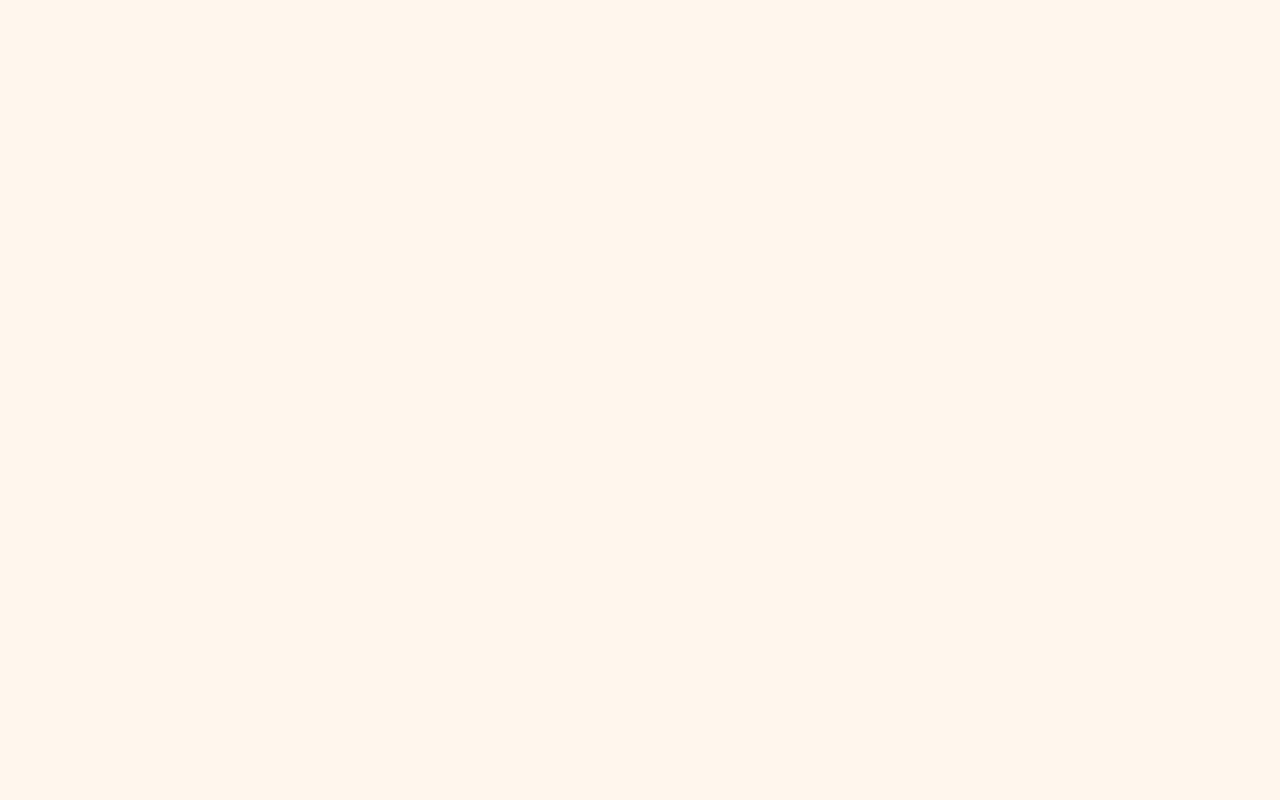
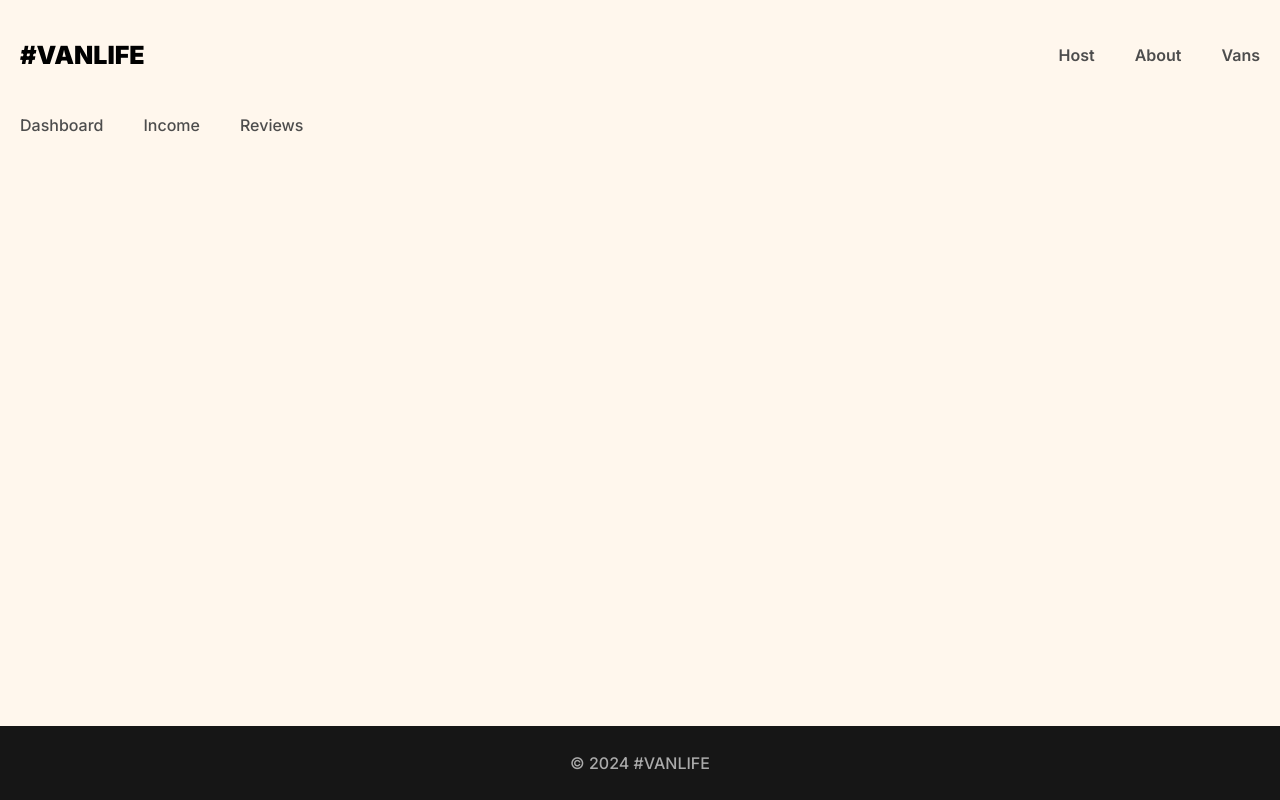
Before and after one commit to BaileyKH/VanLife, a React (Vite) app: page /host in a window 1280 px wide. Before the commit this address had no page. Built offline with nearby package versions, Linux system fonts and the light colour scheme; what miragejs would draw is missing.

Commit message:
Layout route setup | addition of footer component

```diff
--- a/src/App.css
+++ b/src/App.css
@@ -1,3 +1,9 @@
+.site-wrapper {
+    min-height: 100vh;
+    display: flex;
+    flex-direction: column;
+}
+
 header {
     height: 110px;
     display: flex;
@@ -23,6 +29,22 @@
 header a:hover {
     color: #161616;
     text-decoration: underline;
+}
+
+main {
+    margin-bottom: 84px;
+}
+
+footer {
+    background-color: #161616;
+    color: #AAAAAA;
+    height: 74px;
+    display: flex;
+    flex-shrink: 0;
+    justify-content: center;
+    align-items: center;
+    margin-top: auto;
+    font-weight: 500;
 }
 
 .link-button {
@@ -258,6 +280,24 @@
     font-size: 1.125rem;
 }
 
+/** HOST DETAILS **/
+.host-nav {
+    display: flex;
+}
+
+.host-nav a {
+    text-decoration: none;
+    color: #4D4D4D;
+    font-weight: 500;
+    padding: 5px 20px;
+}
+
+.host-nav a:hover {
+    color: #161616;
+    text-decoration: underline;
+    font-weight: 600;
+}
+
 /* HOME MEDIA */
 @media only screen and (min-width: 1024px) {
     .home-container {
--- a/src/App.jsx
+++ b/src/App.jsx
@@ -7,8 +7,13 @@
 import { About } from './pages/About';
 import { Vans } from './pages/Vans/Vans';
 import { VanDetail } from './pages/Vans/VanDetail';
+import { Dashboard } from './pages/Hosts/Dashboard';
+import { Income } from './pages/Hosts/Income';
+import { Reviews } from './pages/Hosts/Reviews';
 
 import './App.css'
+import { HostLayout } from './components/HostLayout';
+
 
 
 function App() {
@@ -18,11 +23,17 @@
     <>
       <Router>
         <Routes>
-          <Route element={<Layout />}>
-            <Route exact path="/" element={<Home />}/>
-            <Route path="/about" element={<About />}/>
-            <Route path="/vans" element={<Vans />}/>
-            <Route path='/vans/:id' element={<VanDetail />}/>
+          <Route path="/" element={<Layout />}>
+            <Route index element={<Home />}/>
+            <Route path="about" element={<About />}/>
+            <Route path="vans" element={<Vans />}/>
+            <Route path='vans/:id' element={<VanDetail />}/>
+
+            <Route path="/host" element={<HostLayout />}>
+              <Route index element={<Dashboard />}/>
+              <Route path="income" element={<Income />}/>
+              <Route path="reviews" element={<Reviews />}/>
+            </Route>
           </Route>
         </Routes>
       </Router>
--- /dev/null
+++ b/src/components/Footer.jsx
@@ -0,0 +1,7 @@
+import React from "react";
+
+export const Footer = () => {
+    return(
+        <footer>&#169; 2024 #VANLIFE</footer>
+    );
+}
--- /dev/null
+++ b/src/components/HostLayout.jsx
@@ -0,0 +1,15 @@
+import React from "react";
+import { Link, Outlet } from "react-router-dom";
+
+export const HostLayout = () => {
+    return(
+        <>
+            <nav className="host-nav">
+                <Link to="/host">Dashboard</Link>
+                <Link to="/host/income">Income</Link>
+                <Link to="/host/reviews">Reviews</Link>
+            </nav>
+            <Outlet />
+        </>
+    );
+}
--- a/src/components/Layout.jsx
+++ b/src/components/Layout.jsx
@@ -1,13 +1,17 @@
-import React from "react"
+import React from "react";
 
 import { Outlet } from "react-router-dom";
 import { Nav } from "./Nav";
+import { Footer } from "./Footer";
 
 export const Layout = () => {
-    return(
-        <>
-           <Nav />
-           <Outlet />
-        </>
+    return (
+        <div className="site-wrapper">
+            <Nav />
+            <main>
+                <Outlet />
+            </main>
+            <Footer />
+        </div>
     );
-}
+};
--- a/src/components/Nav.jsx
+++ b/src/components/Nav.jsx
@@ -6,6 +6,7 @@
         <header>
             <Link className="site-logo" to="/">#VANLIFE</Link>
             <nav>
+                <Link to="/host">Host</Link>
                 <Link to="/about">About</Link>
                 <Link to="/vans">Vans</Link>
             </nav>
--- a/src/pages/Home.jsx
+++ b/src/pages/Home.jsx
@@ -6,7 +6,7 @@
         <div className="home-container">
             <h1>You got the travel plans, we got the travel vans.</h1>
             <p>Add adventure to your life by joining the #vanlife movement. Rent the perfect van to make your perfect road trip.</p>
-            <Link to="/vans">Find your van</Link>
+            <Link to="vans">Find your van</Link>
         </div>
     );
 }
--- a/src/pages/Hosts/Dashboard.jsx
+++ b/src/pages/Hosts/Dashboard.jsx
@@ -0,0 +1,3 @@
+import React from "react";
+
+export const Dashboard = () => {}
--- a/src/pages/Hosts/Income.jsx
+++ b/src/pages/Hosts/Income.jsx
@@ -0,0 +1,3 @@
+import React from "react";
+
+export const Income = () => {}
--- a/src/pages/Hosts/Reviews.jsx
+++ b/src/pages/Hosts/Reviews.jsx
@@ -0,0 +1,3 @@
+import React from "react";
+
+export const Reviews = () => {}
```
